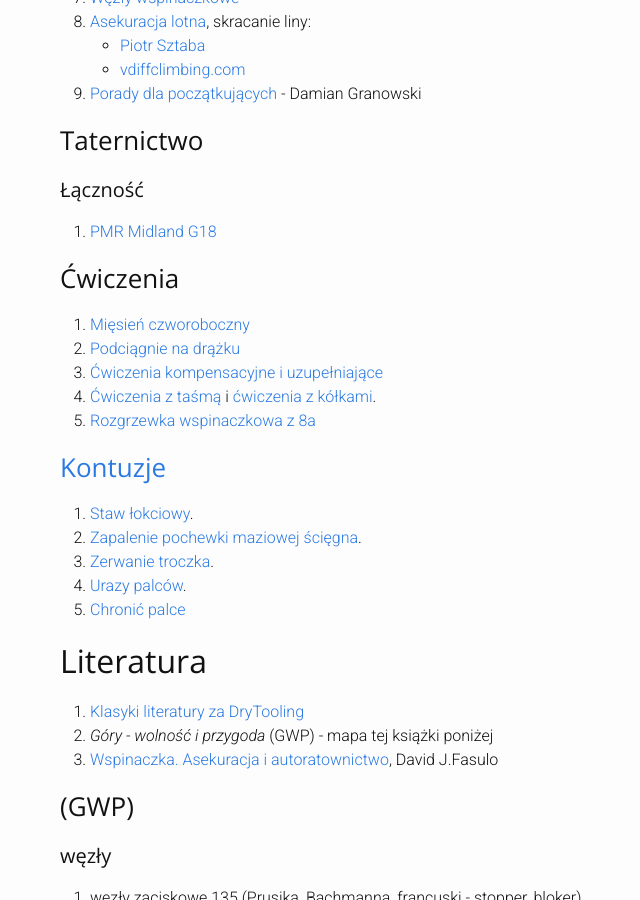
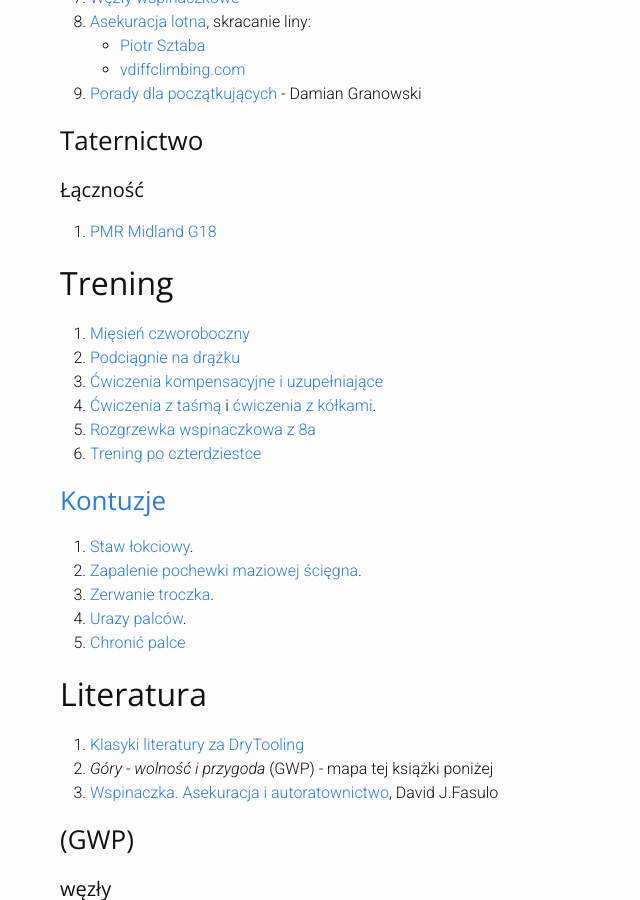
Before and after one commit to jkedra/jkedra.github.io, a Jekyll site: the page built from _posts/2017-03-05-wspinanie.md, in a window 1280 px wide and 900 px high, scrolled down 4456 px. Shown: the whole window, without its empty margins (210-850 px from the left). Built offline with Jekyll 4.4.1, drawn with Linux system fonts in a browser that asks for light colours.

Commit message:
trening po czterdziestce

```diff
--- a/_posts/2017-03-05-wspinanie.md
+++ b/_posts/2017-03-05-wspinanie.md
@@ -204,13 +204,14 @@ Poniżej tylko te, które są dla mnie szczególnie cenne.
 
 1. [PMR Midland G18](http://www.alan.pl/radiokomunikacja/produkt/680/radio_pmr_midland_g18_ip67_accu_li_ion)
 
-### Ćwiczenia
+## Trening
 
 1. [Mięsień czworoboczny](https://wspinacz.wordpress.com/2016/10/15/jak-i-po-co-trenowac-miesien-czworoboczny/)
 2. [Podciągnie na drążku](https://wspinacz.wordpress.com/2013/10/16/podciaganie-na-drazku/)
 2. [Ćwiczenia kompensacyjne i uzupełniające](http://drytooling.com.pl/serwis/art/trening/2113-10-cwiczen-kompensacyjnych-i-uzupelniajacych)
 3. [Ćwiczenia z taśmą](http://drytooling.com.pl/serwis/art/trening/6725-cwiczenia-z-elastycznymi-tasmami) i [ćwiczenia z kółkami](http://drytooling.com.pl/serwis/art/trening/7352-trening-na-kolkach-gimnastycznych).
 4. [Rozgrzewka wspinaczkowa z 8a](http://8a.pl/8academy/optymalna-rozgrzewka-wspinaczkowa/)
+5. [Trening po czterdziestce](https://wspinaczka.edu.pl/2017/01/trening-po-czterdziestce.html)
 
 ### [Kontuzje](http://wspinanie.pl/tag/abc-pierwszej-pomocy-przy-kontuzjach/)
 
```
